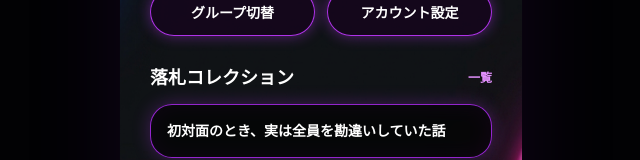
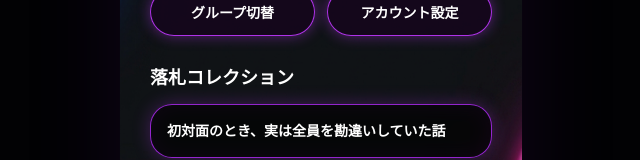
Before and after one commit to t161121t/watnow-team-dokidoki, a Next.js app: page /groups/1/me in a window 1280 px wide. Shown: the part 424-584 px from the top of the page, without its empty margins (319-959 px from the left). Built offline with nearby package versions, Linux system fonts and the light colour scheme.

Commit message:
style: 余計な文字を削除

```diff
--- a/features/users/components/profile-screen.tsx
+++ b/features/users/components/profile-screen.tsx
@@ -63,12 +63,6 @@ export function ProfileScreen({
       <section className="mt-7">
         <div className="mb-3 flex items-center justify-between">
           <h2 className="text-lg font-bold">落札コレクション</h2>
-          <Link
-            href={`/groups/${group.id}/secrets`}
-            className="text-xs font-bold text-[#e491ff]"
-          >
-            一覧
-          </Link>
         </div>
         {collection.map((secret) => (
           <Link
```
